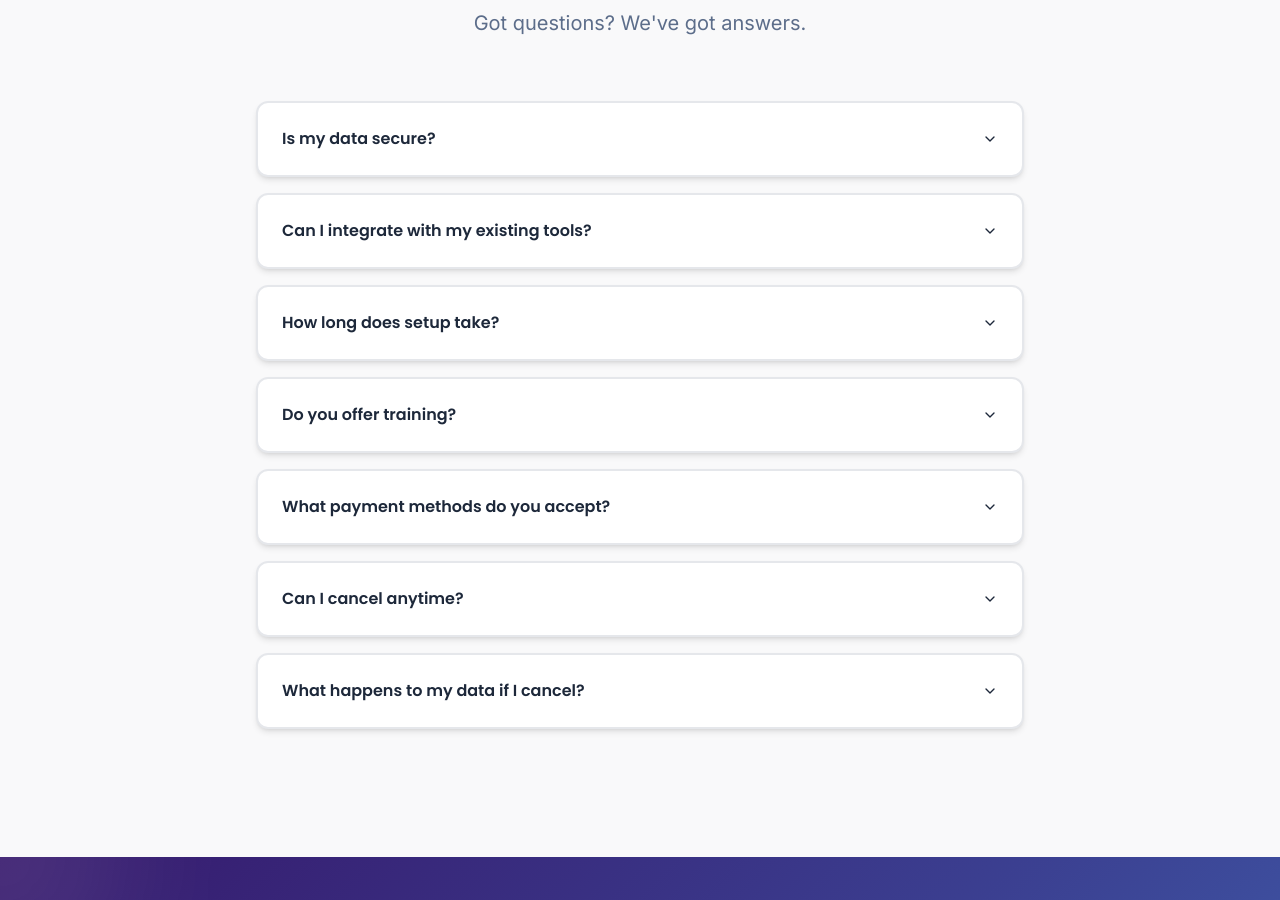
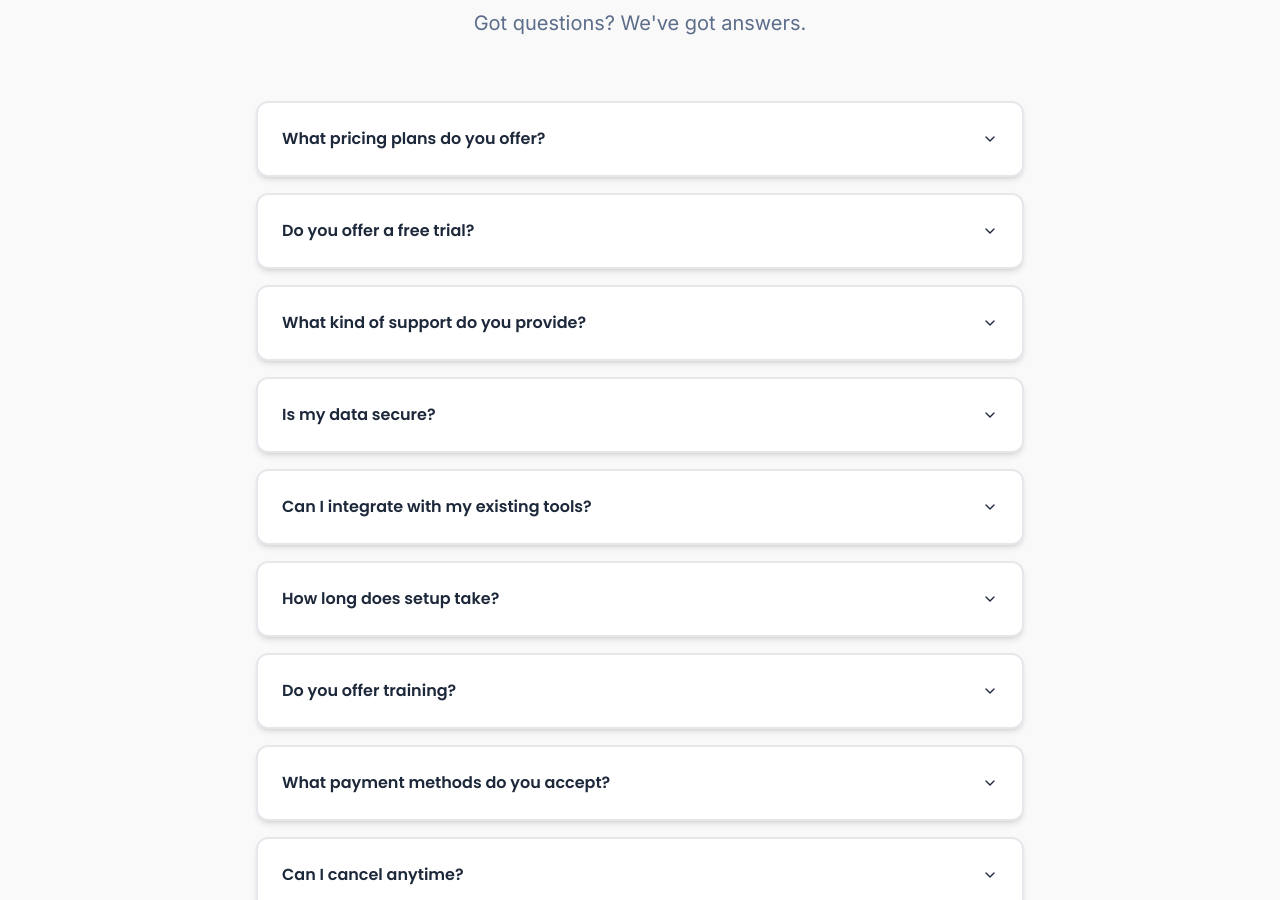
Before and after one commit to blockchaination/growcheq, a React (Vite) app: page / in a window 1280 px wide. Shown: the part 9627-10527 px from the top of the page. Built offline with nearby package versions, Linux system fonts and the light colour scheme; the HTML template or start-up script is replaced by a standard one.

Commit message:
Add Pricing, Free Trial, Support FAQs
Add three new FAQ entries to src/components/FAQSection.tsx:
- What pricing plans do you offer?
- Do you offer a free trial?
- What kind of support do you provide?

These entries expand the FAQ with pricing, trial, and support information for GrowCheq.

```diff
--- a/src/components/FAQSection.tsx
+++ b/src/components/FAQSection.tsx
@@ -7,6 +7,18 @@ import {
 
 export const FAQSection = () => {
   const faqs = [
+    {
+      question: "What pricing plans do you offer?",
+      answer: "We offer flexible pricing plans to suit businesses of all sizes. Our Starter plan begins at £29/month, Professional at £79/month, and Enterprise with custom pricing. All plans include core features like unified inbox, SMS/WhatsApp messaging, and automation tools. Visit our pricing page for detailed comparisons.",
+    },
+    {
+      question: "Do you offer a free trial?",
+      answer: "Yes! We offer a 14-day free trial with full access to all features. No credit card required to start your trial. You can explore all the tools, set up automations, and see how GrowCheq works for your business before committing to a paid plan.",
+    },
+    {
+      question: "What kind of support do you provide?",
+      answer: "All plans include email support and access to our comprehensive Help Center with video tutorials and guides. Professional plan users get priority email support with faster response times. Enterprise clients receive dedicated account management, phone support, and personalized onboarding sessions with our team.",
+    },
     {
       question: "Is my data secure?",
       answer: "Absolutely. We use bank-level encryption (256-bit SSL) and are fully GDPR compliant. Your data is stored in UK-based servers, and we never share your information with third parties. We undergo regular security audits to ensure your business and customer data stays protected.",
```
